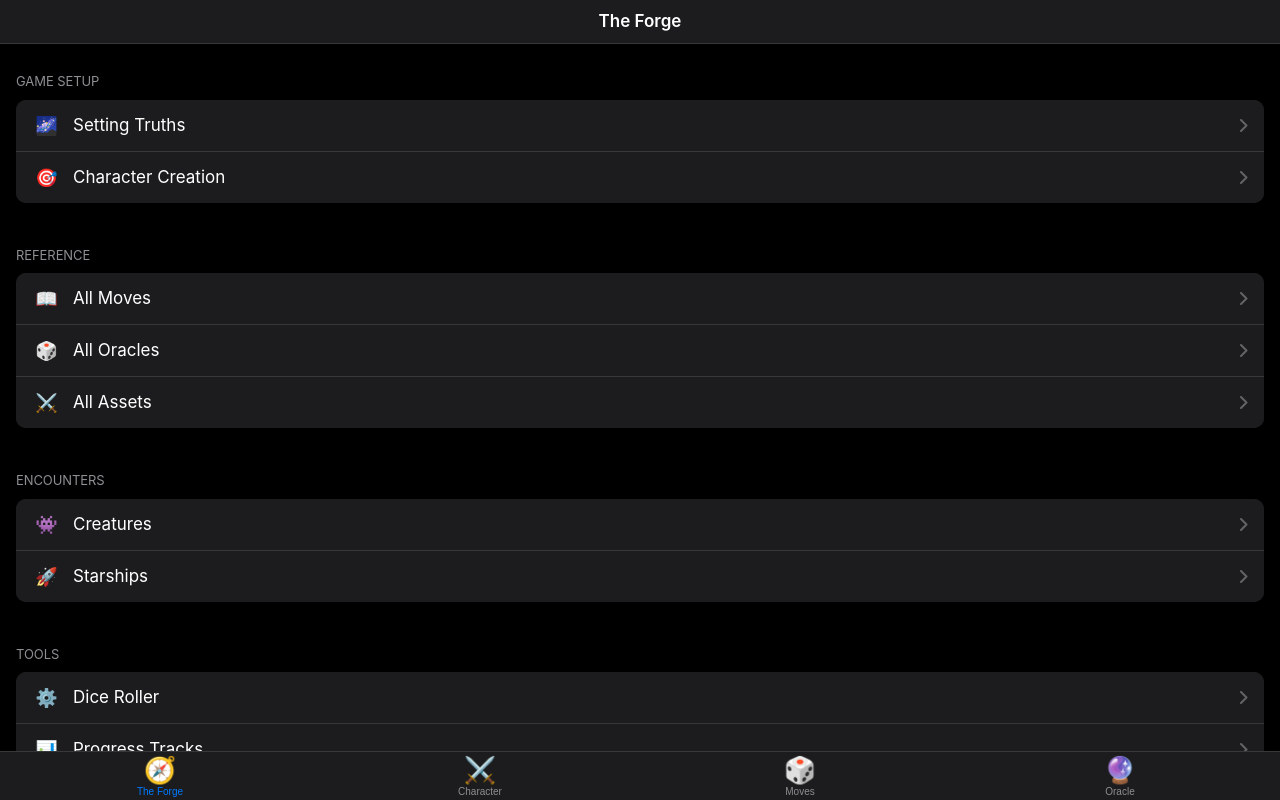
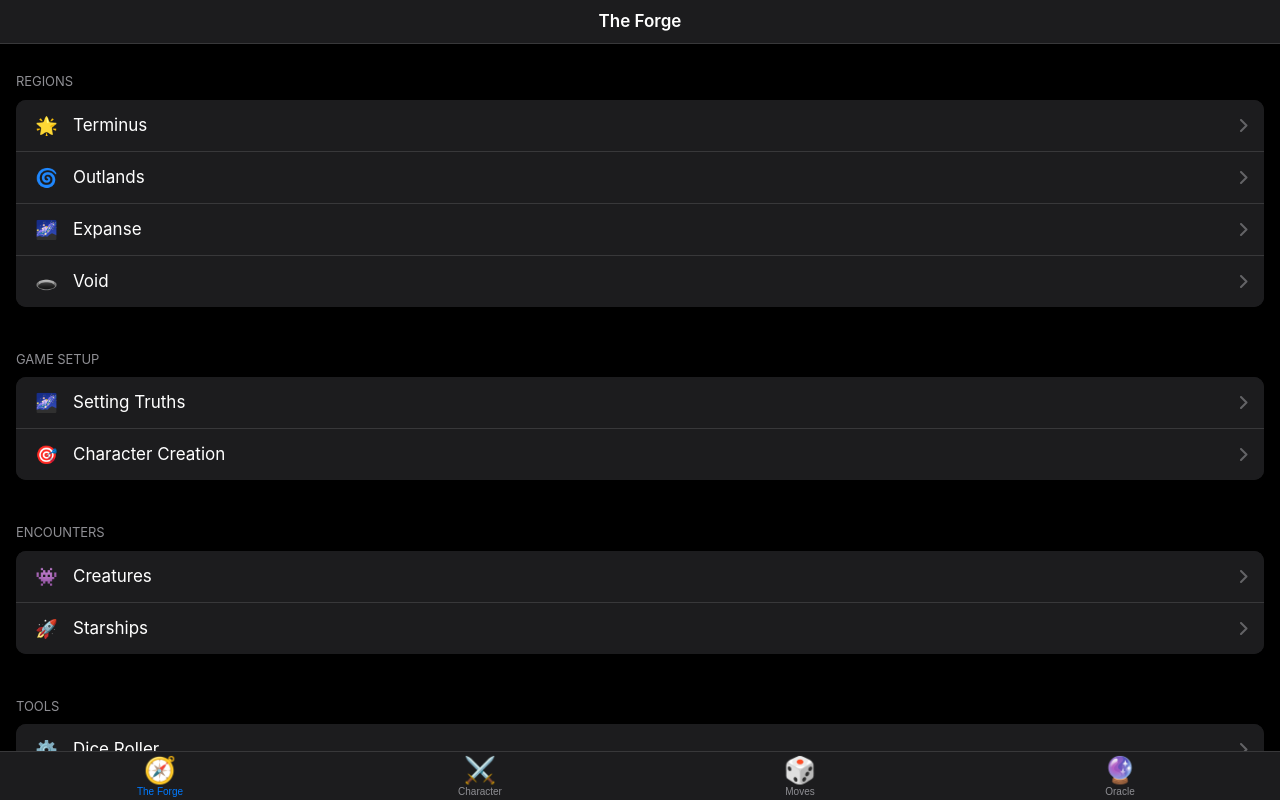
Before and after one commit to themarkappleby/artemis, a React (Vite) app: page / in a window 1280 px wide. Built offline with nearby package versions, Linux system fonts and the light colour scheme.

Commit message:
Add Regions menu, remove Reference, animate tab-to-home navigation

```diff
--- a/src/App.jsx
+++ b/src/App.jsx
@@ -62,10 +62,32 @@ function App() {
 
   const handleTabChange = (tabId) => {
     if (tabId !== activeTab) {
+      // Switching to a different tab
       setActiveTab(tabId);
       setIsTransitioning(false);
       setPreviousView(null);
       setDirection(null);
+    } else {
+      // Clicking the active tab - go to home view if not already there
+      const homeView = navigationStacks[tabId][0];
+      const currentView = navigationStacks[tabId][navigationStacks[tabId].length - 1];
+
+      if (currentView !== homeView && !isTransitioning) {
+        setDirection('back');
+        setPreviousView(currentView);
+        setIsTransitioning(true);
+
+        setNavigationStacks({
+          ...navigationStacks,
+          [tabId]: [homeView]
+        });
+
+        setTimeout(() => {
+          setIsTransitioning(false);
+          setPreviousView(null);
+          setDirection(null);
+        }, 350);
+      }
     }
   };
 
@@ -95,6 +117,29 @@ function App() {
     if (viewName === 'home') {
       return (
         <NavigationView title="The Forge">
+          <MenuGroup title="Regions">
+            <MenuItem
+              icon="🌟"
+              label="Terminus"
+              onClick={() => navigate('region-terminus')}
+            />
+            <MenuItem
+              icon="🌀"
+              label="Outlands"
+              onClick={() => navigate('region-outlands')}
+            />
+            <MenuItem
+              icon="🌌"
+              label="Expanse"
+              onClick={() => navigate('region-expanse')}
+            />
+            <MenuItem
+              icon="🕳️"
+              label="Void"
+              onClick={() => navigate('region-void')}
+            />
+          </MenuGroup>
+
           <MenuGroup title="Game Setup">
             <MenuItem
               icon="🌌"
@@ -105,24 +150,6 @@ function App() {
               icon="🎯"
               label="Character Creation"
               onClick={() => navigate('character-creation')}
-            />
-          </MenuGroup>
-
-          <MenuGroup title="Reference">
-            <MenuItem
-              icon="📖"
-              label="All Moves"
-              onClick={() => navigate('all-moves-reference')}
-            />
-            <MenuItem
-              icon="🎲"
-              label="All Oracles"
-              onClick={() => navigate('all-oracles-reference')}
-            />
-            <MenuItem
-              icon="⚔️"
-              label="All Assets"
-              onClick={() => navigate('all-assets-reference')}
             />
           </MenuGroup>
 
```
